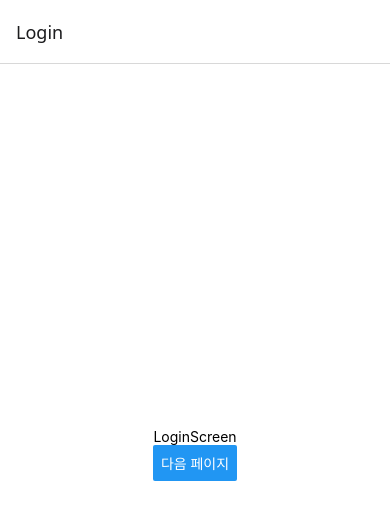
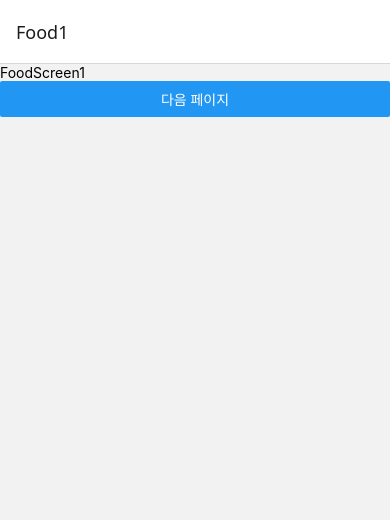
Before and after one commit to bmbx08/cross-class-project, a React Native app: screen / in a window 390 px wide. Shown: the top 520 px of the page. Built offline with nearby package versions, Linux system fonts and the light colour scheme.

Commit message:
changed initial route name

```diff
--- a/src/navigation/StackNavigator.js
+++ b/src/navigation/StackNavigator.js
@@ -12,7 +12,7 @@ const Stack = createNativeStackNavigator();
 
 const StackNavigator = () => {
   return (
-    <Stack.Navigator initialRouteName='Login'>
+    <Stack.Navigator initialRouteName='Food1'>
       <Stack.Screen name="Login" component={LoginScreen}/>
       <Stack.Screen name="Puzzle" component={PuzzleScreen}/>
       <Stack.Screen name="Menu" component={MenuScreen}/>
```
